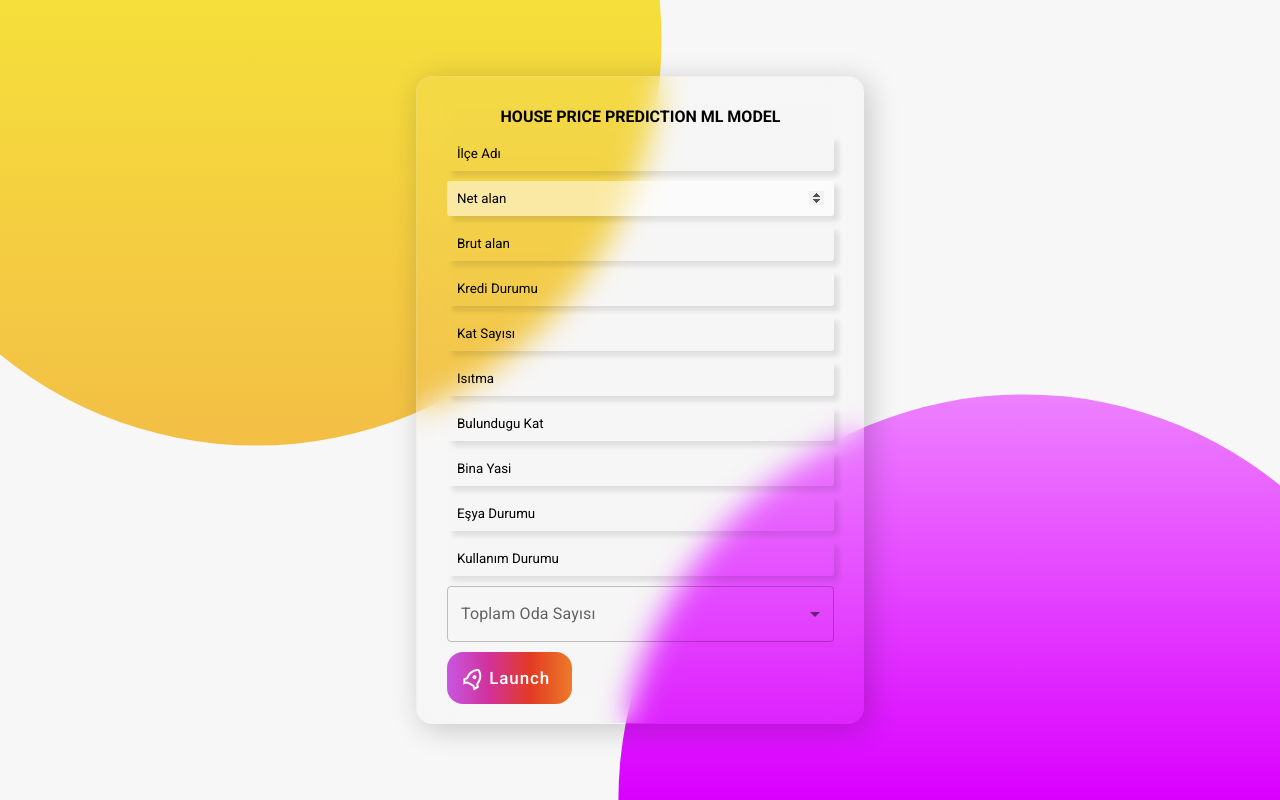
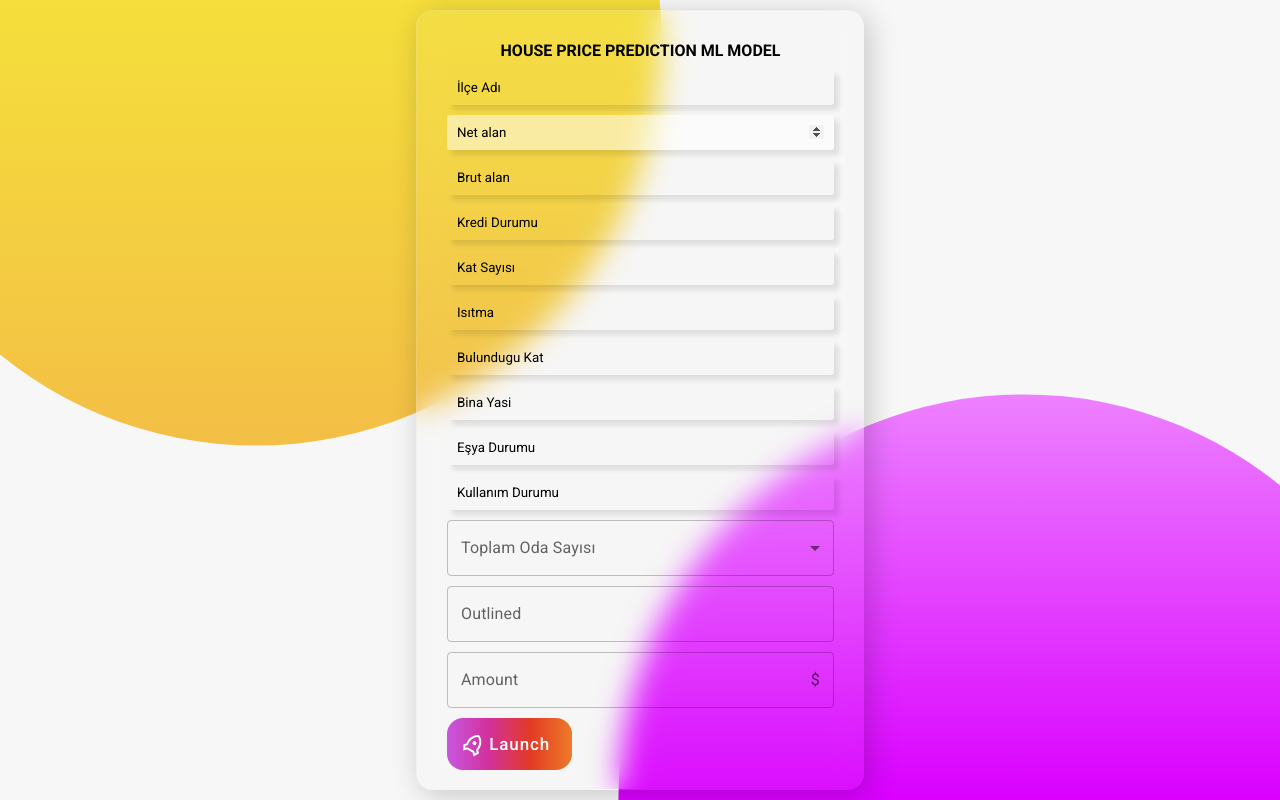
Before and after one commit to nurdanaknc/EviminDegeri, a React (Create React App) app: page / in a window 1280 px wide. Built offline with nearby package versions, Linux system fonts and the light colour scheme.

Commit message:
material ui

```diff
--- a/src/components/Glass.js
+++ b/src/components/Glass.js
@@ -6,7 +6,10 @@ import InputLabel from '@mui/material/InputLabel';
 import MenuItem from '@mui/material/MenuItem';
 import FormControl from '@mui/material/FormControl';
 import Select from '@mui/material/Select';
+import TextField from '@mui/material/TextField';
 
+import InputAdornment from '@mui/material/InputAdornment';
+import OutlinedInput from '@mui/material/OutlinedInput';
 
 
 function Glass() {
@@ -377,14 +380,44 @@ function Glass() {
         </div>
 
 
+        <div className="glass__form__group">
+              <Box component="form" sx={{ minWidth: 120 }}
+            noValidate
+            autoComplete="off"
+              >
+            <FormControl fullWidth>
+
+            <TextField id="outlined-basic" label="Outlined" variant="outlined"  />
+            </FormControl>
+            </Box>
+          </div>
+
+
+          <div className="glass__form__group">
+            <Box component="form" sx={{ minWidth: 120 }} noValidate autoComplete="off" >
+              <FormControl fullWidth>
+              <InputLabel htmlFor="outlined-adornment-amount">Amount</InputLabel>
+              <OutlinedInput
+                id="outlined-adornment-amount"
+                endAdornment={<InputAdornment position="end">$</InputAdornment>}
+                label="Amount"
+              />
+              </FormControl>
+            </Box>
+          </div>
+
         <div>
         <button>
               <svg xmlns="http://www.w3.org/2000/svg" viewBox="0 0 24 24" width="24" height="24"><path fill="none" d="M0 0h24v24H0z"></path><path fill="currentColor" d="M5 13c0-5.088 2.903-9.436 7-11.182C16.097 3.564 19 7.912 19 13c0 .823-.076 1.626-.22 2.403l1.94 1.832a.5.5 0 0 1 .095.603l-2.495 4.575a.5.5 0 0 1-.793.114l-2.234-2.234a1 1 0 0 0-.707-.293H9.414a1 1 0 0 0-.707.293l-2.234 2.234a.5.5 0 0 1-.793-.114l-2.495-4.575a.5.5 0 0 1 .095-.603l1.94-1.832C5.077 14.626 5 13.823 5 13zm1.476 6.696l.817-.817A3 3 0 0 1 9.414 18h5.172a3 3 0 0 1 2.121.879l.817.817.982-1.8-1.1-1.04a2 2 0 0 1-.593-1.82c.124-.664.187-1.345.187-2.036 0-3.87-1.995-7.3-5-8.96C8.995 5.7 7 9.13 7 13c0 .691.063 1.372.187 2.037a2 2 0 0 1-.593 1.82l-1.1 1.039.982 1.8zM12 13a2 2 0 1 1 0-4 2 2 0 0 1 0 4z"></path></svg>
               <span>Launch</span>
         </button>
+
         </div>
       </form>
+
     </div>
+
+
   )
 }
 
```
Also changed, not shown: src/components/Glass.css (line endings or trailing spaces).
